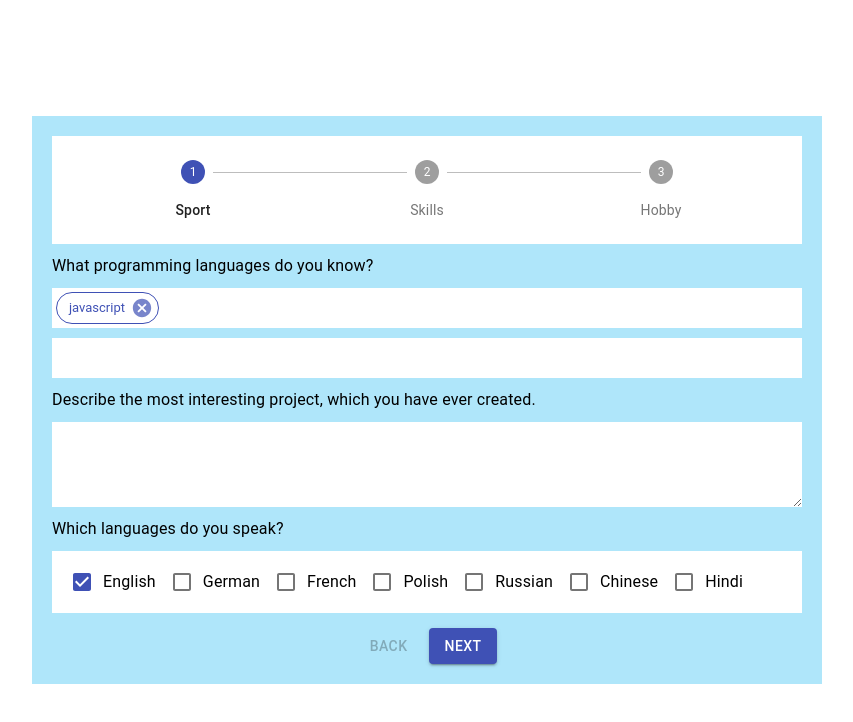
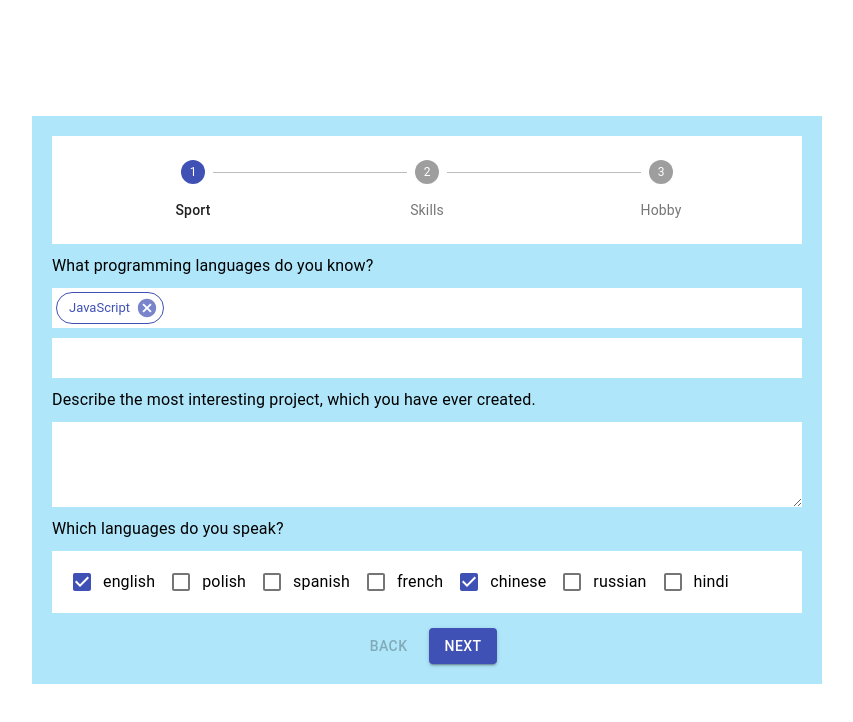
Before and after one commit to framista/questionnaire, a React (Create React App) app: page / in a window 1280 px wide. Shown: the top 722 px of the page, without its empty margins (213-1066 px from the left). Built offline with nearby package versions, Linux system fonts and the light colour scheme.

Commit message:
Configure redux toolkit for skills

```diff
--- /dev/null
+++ b/src/components/checkboxes/index.js
@@ -0,0 +1,34 @@
+import React from 'react';
+import { FormControlLabel, Checkbox } from '@material-ui/core';
+
+
+const Checkboxes = ({ data, toggle }) => {
+
+    const handleToogle = (event, content) => {
+        toggle(content)
+    }
+
+    return (
+        <div>
+            {data.map(el => {
+                return (
+                    <FormControlLabel
+                        control={
+                            < Checkbox
+                                checked={el.valid}
+                                name={el.content}
+                                color="primary"
+                            />
+                        }
+                        onChange={e => handleToogle(e, el.content)}
+                        label={el.content}
+                        key={el.content}
+                    />
+                );
+            })}
+        </div>
+    )
+
+}
+
+export default Checkboxes;
--- a/src/components/chips/index.js
+++ b/src/components/chips/index.js
@@ -1,11 +1,6 @@
-import React, { useState, useEffect } from 'react';
-import { connect } from 'react-redux';
+import React from 'react';
 import { makeStyles } from '@material-ui/core/styles';
 import Chip from '@material-ui/core/Chip';
-
-const mapStateToProps = state => ({
-  programmingLanguages: state.programmingLanguages,
-})
 
 const useStyles = makeStyles((theme) => ({
   root: {
@@ -19,38 +14,24 @@ const useStyles = makeStyles((theme) => ({
   },
 }));
 
-const Chips = (state) => {
-
-  const { programmingLanguages } = state;
+const Chips = ({ data, remove }) => {
 
   const classes = useStyles();
 
-  const [chipData, setChipData] = useState(
-    programmingLanguages.map((language, index) => {
-      return { key: index, label: language }
-    })
-  )
-
-  useEffect(() => {
-    setChipData(programmingLanguages.map((language, index) => {
-      return { key: index, label: language }
-    }))
-  }, [programmingLanguages.join('')])
-
   const handleDelete = (chipToDelete) => () => {
-    setChipData((chips) => chips.filter((chip) => chip.key !== chipToDelete.key));
+    remove(chipToDelete);
   };
 
   return (
     <div>
-      {chipData.map((data) => {
+      {data.map(el => {
         return (
           <Chip
-            key={data.key}
+            key={el}
             variant="outlined"
             color="primary"
-            label={data.label}
-            onDelete={handleDelete(data)}
+            label={el}
+            onDelete={handleDelete(el)}
             className={classes.chip}
           />
         );
@@ -59,4 +40,4 @@ const Chips = (state) => {
   );
 }
 
-export default connect(mapStateToProps)(Chips);
+export default Chips;
--- a/src/components/chips/programmingLanguagesSlice.js
+++ /dev/null
@@ -1,16 +0,0 @@
-import { createSlice } from '@reduxjs/toolkit';
-
-const programmingLanguagesSlice = createSlice({
-    name: 'programmingLanguages',
-    initialState: ['javascript'],
-    reducers: {
-        addProgrammingLanguage(state, action) {
-            const language = action.payload;
-            state.push(language);
-        }
-    }
-});
-
-export const { addProgrammingLanguage } = programmingLanguagesSlice.actions;
-
-export default programmingLanguagesSlice.reducer;
--- a/src/components/skills/index.js
+++ b/src/components/skills/index.js
@@ -1,14 +1,25 @@
 import React, { useState } from 'react';
-import { connect } from 'react-redux';
-import { addProgrammingLanguage } from '../chips/programmingLanguagesSlice'
+import { useSelector, useDispatch } from 'react-redux';
+import {
+    selectProgrammingLanguages,
+    addProgrammingLanguage,
+    removeProgrammingLanguage,
+    selectProjectDescription,
+    setProjectDescription,
+    selectForeignLanguages,
+    toggleForeignLanguage,
+} from './skillsSlice'
 import Chips from '../chips';
-import { Typography, FormControl, Input, TextareaAutosize, FormGroup, FormControlLabel, Checkbox } from '@material-ui/core';
-import TextField from '@material-ui/core/TextField';
+import { Typography, FormGroup } from '@material-ui/core';
 import './skills.css';
+import Checkboxes from '../checkboxes';
 
-const mapDispatch = { addProgrammingLanguage }
+const Skills = () => {
 
-const Skills = ({ addProgrammingLanguage }) => {
+    const dispatch = useDispatch();
+    const programmingLanguages = useSelector(selectProgrammingLanguages);
+    const foreignLanguages = useSelector(selectForeignLanguages);
+    const projectDesciption = useSelector(selectProjectDescription);
 
     const [programmingLanguageInput, setProgrammingLanguageInput] = useState("");
 
@@ -17,30 +28,26 @@ const Skills = ({ addProgrammingLanguage }) => {
     const handleKeyDown = (e) => {
         if (e.key === 'Enter') {
             e.preventDefault();
-            addProgrammingLanguage(programmingLanguageInput);
+            dispatch(addProgrammingLanguage(programmingLanguageInput));
             setProgrammingLanguageInput('');
         }
     }
 
-    const [languages, setLanguages] = useState({
-        english: true,
-        german: false,
-        french: false,
-        polish: false,
-        russian: false,
-        chinese: false,
-        hindi: false,
-    });
+    const handleRemoveProgrammingLanguage = language => {
+        dispatch(removeProgrammingLanguage(language));
+    }
 
-    const handleChangeLanguage = (event) => {
-        setLanguages({ ...languages, [event.target.name]: event.target.checked });
+    const handleToggleForeingLanguage = language => {
+        dispatch(toggleForeignLanguage(language))
     }
+
+    const handleProjectDescription = e => dispatch(setProjectDescription(e.target.value))
 
     return (
         <div>
             <Typography className="skills__h3">What programming languages do you know?</Typography>
             <div className="container__chips">
-                <Chips />
+                <Chips data={programmingLanguages} remove={handleRemoveProgrammingLanguage} />
             </div>
             <form className="skills__form">
                 <input
@@ -51,95 +58,23 @@ const Skills = ({ addProgrammingLanguage }) => {
                     onChange={onChangeProgrammingLanguageInput}
                 ></input>
             </form>
+
             <Typography className="skills__h3">Describe the most interesting project, which you have ever created.</Typography>
             <form className="skills__form">
                 <textarea
                     className="skills__textarea"
                     rows="5"
+                    value={projectDesciption}
+                    onChange={handleProjectDescription}
                 ></textarea>
             </form>
+
             <Typography className="skills__h3">Which languages do you speak?</Typography>
             <FormGroup row className="skills__languages">
-                <FormControlLabel
-                    control={
-                        <Checkbox
-                            checked={languages.english}
-                            onChange={handleChangeLanguage}
-                            name="english"
-                            color="primary"
-                        ></Checkbox>
-                    }
-                    label="English"
-                ></FormControlLabel>
-                <FormControlLabel
-                    control={
-                        <Checkbox
-                            checked={languages.german}
-                            onChange={handleChangeLanguage}
-                            name="german"
-                            color="primary"
-                        ></Checkbox>
-                    }
-                    label="German"
-                ></FormControlLabel>
-                <FormControlLabel
-                    control={
-                        <Checkbox
-                            checked={languages.french}
-                            onChange={handleChangeLanguage}
-                            name="french"
-                            color="primary"
-                        ></Checkbox>
-                    }
-                    label="French"
-                ></FormControlLabel>
-                <FormControlLabel
-                    control={
-                        <Checkbox
-                            checked={languages.polish}
-                            onChange={handleChangeLanguage}
-                            name="polish"
-                            color="primary"
-                        ></Checkbox>
-                    }
-                    label="Polish"
-                ></FormControlLabel>
-                <FormControlLabel
-                    control={
-                        <Checkbox
-                            checked={languages.russian}
-                            onChange={handleChangeLanguage}
-                            name="russian"
-                            color="primary"
-                        ></Checkbox>
-                    }
-                    label="Russian"
-                ></FormControlLabel>
-                <FormControlLabel
-                    control={
-                        <Checkbox
-                            checked={languages.chinese}
-                            onChange={handleChangeLanguage}
-                            name="chinese"
-                            color="primary"
-                        ></Checkbox>
-                    }
-                    label="Chinese"
-                ></FormControlLabel>
-                <FormControlLabel
-                    control={
-                        <Checkbox
-                            checked={languages.hindi}
-                            onChange={handleChangeLanguage}
-                            name="hindi"
-                            color="primary"
-                        ></Checkbox>
-                    }
-                    label="Hindi"
-                ></FormControlLabel>
+                <Checkboxes data={foreignLanguages} toggle={handleToggleForeingLanguage} />
             </FormGroup>
         </div>
     )
 };
 
-export default connect(null, mapDispatch)(Skills);
+export default Skills;
--- /dev/null
+++ b/src/components/skills/skillsSlice.js
@@ -0,0 +1,49 @@
+import { createSlice } from '@reduxjs/toolkit';
+
+const initialState = {
+    programmingLanguages: ["JavaScript"],
+    foreignLanguages: [
+        { content: 'english', valid: true },
+        { content: 'polish', valid: false },
+        { content: 'spanish', valid: false },
+        { content: 'french', valid: false },
+        { content: 'chinese', valid: true },
+        { content: 'russian', valid: false },
+        { content: 'hindi', valid: false },
+    ],
+    projectsDescription: '',
+}
+
+const skillsSlice = createSlice({
+    name: 'skills',
+    initialState,
+    reducers: {
+        addProgrammingLanguage: (state, action) => {
+            const language = action.payload;
+            state.programmingLanguages.push(language);
+        },
+        removeProgrammingLanguage: (state, action) => {
+            const language = action.payload;
+            const languageIndex = state.programmingLanguages.indexOf(language);
+            state.programmingLanguages.splice(languageIndex, 1);
+        },
+        setProjectDescription: (state, action) => {
+            state.projectsDescription = action.payload;
+        },
+        toggleForeignLanguage: (state, action) => {
+            const language = action.payload;
+            const languageIndex = state.foreignLanguages.findIndex(l => l.content === language);
+            state.foreignLanguages[languageIndex].valid = !state.foreignLanguages[languageIndex].valid;
+        }
+    }
+});
+
+export const { addProgrammingLanguage, removeProgrammingLanguage, setProjectDescription, toggleForeignLanguage } = skillsSlice.actions;
+
+export const selectProgrammingLanguages = state => state.skills.programmingLanguages;
+
+export const selectForeignLanguages = state => state.skills.foreignLanguages;
+
+export const selectProjectDescription = state => state.skills.projectsDescription;
+
+export default skillsSlice.reducer;
--- a/src/reducers/index.js
+++ b/src/reducers/index.js
@@ -1,6 +1,6 @@
 import { combineReducers } from 'redux';
-import programmingLanguagesReducer from '../components/chips/programmingLanguagesSlice'
+import skillsSliceReducer from '../components/skills/skillsSlice'
 
 export default combineReducers({
-    programmingLanguages: programmingLanguagesReducer,
+    skills: skillsSliceReducer,
 })
```
